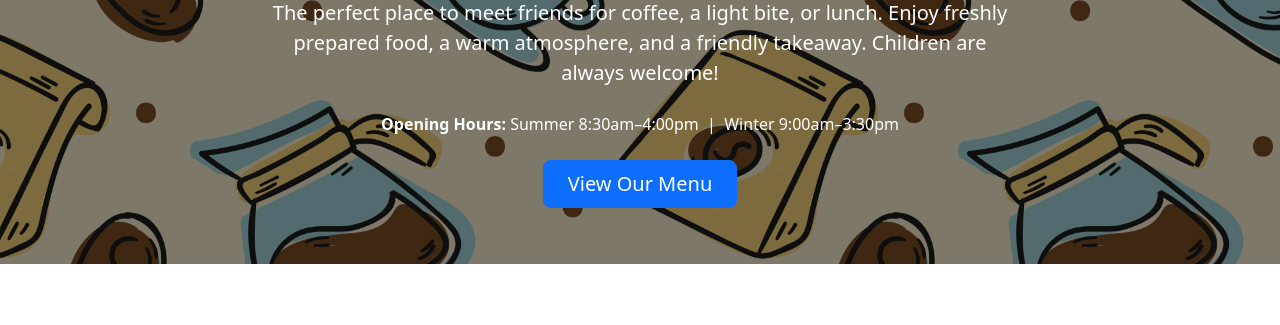
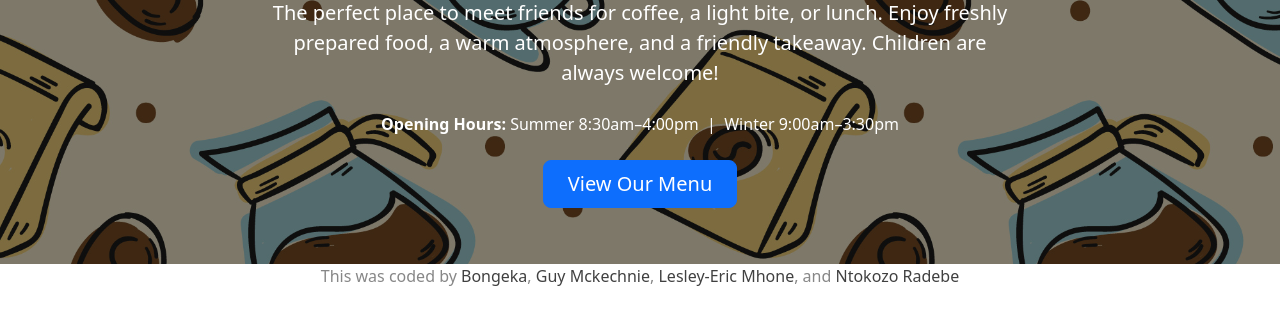
Before and after one commit to LesMrCode/Bootstrap--Cafe, a plain HTML site: page index.html in a window 1280 px wide. Shown: the part 277-602 px from the top of the page. Drawn offline with nearby package versions, Linux system fonts and the light colour scheme.

Commit message:
update
Added a footer

```diff
--- a/index.css
+++ b/index.css
@@ -48,3 +48,11 @@
     font-size: larger;
     font-weight: bold;
 }
+footer {
+    text-align: center;
+    color: #878787;
+}
+footer a {
+    text-decoration: none;
+    color: #404040;
+}
--- a/index.html
+++ b/index.html
@@ -85,5 +85,6 @@
                 </div>
             </div>
         </section>
+        <footer>This was coded by <a href="https://github.com/StellaNDL" target="_blank">Bongeka</a>, <a href="#" target="_blank">Guy Mckechnie</a>, <a href="#" target="_blank">Lesley-Eric Mhone</a>, and <a href="#" target="_blank">Ntokozo Radebe</a></footer>
     </body>
 </html>
```
